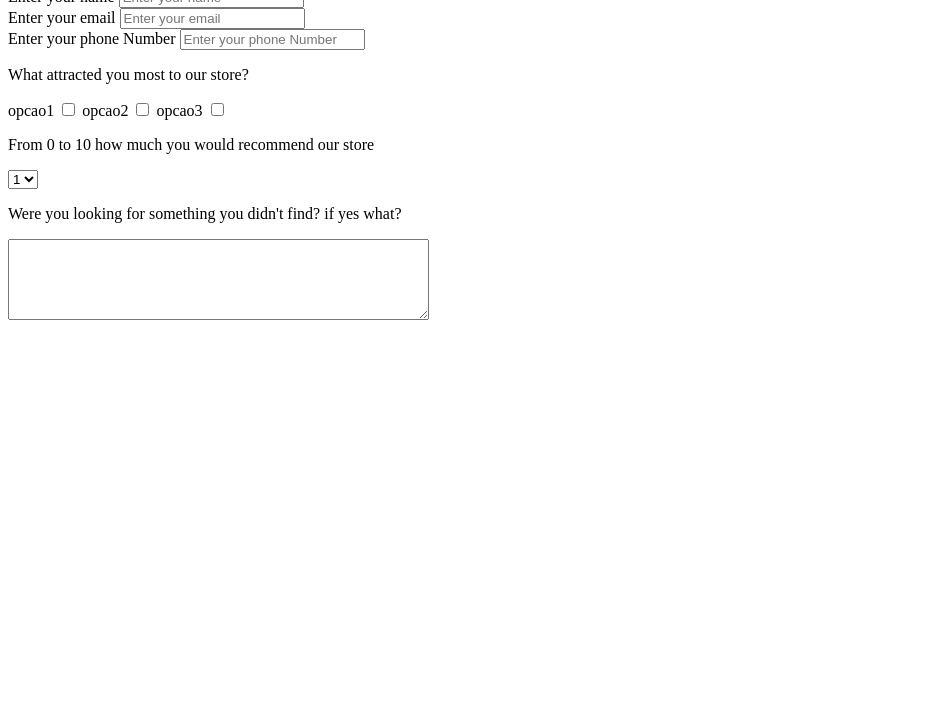
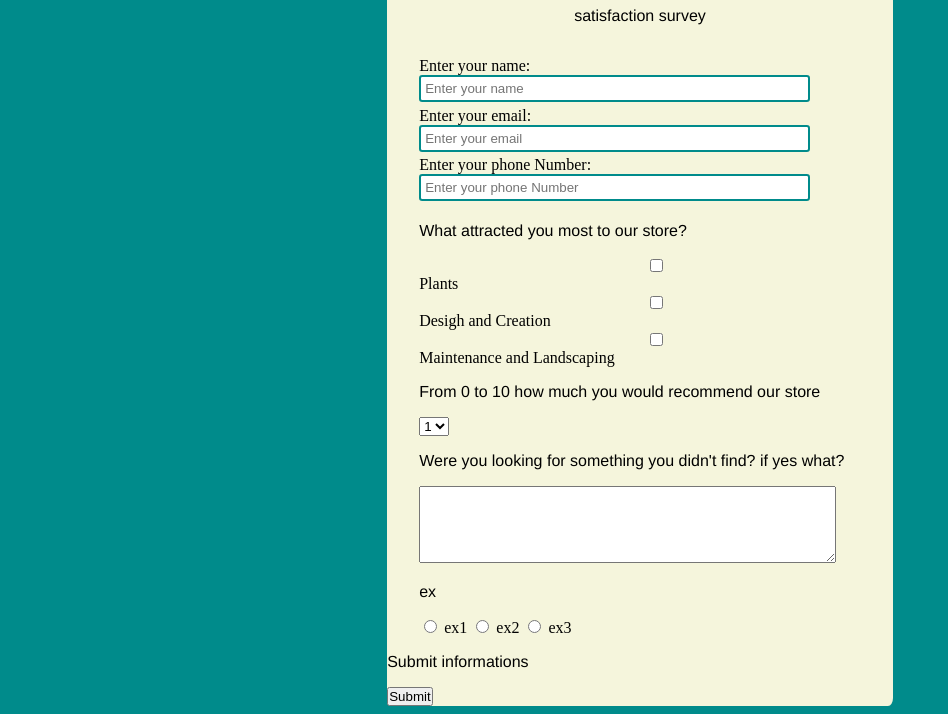
Before and after one commit to erikalps/formulario-freeCodeCamp, a plain HTML site: page index.html in a window 1280 px wide. Shown: the part 127-841 px from the top of the page, without its empty margins (0-948 px from the left). Before the commit the page ends 800 px from the top, so only its background shows below. Drawn offline with Linux system fonts and the light colour scheme.

Commit message:
dei inicio ao style da pagina

```diff
--- a/index.html
+++ b/index.html
@@ -4,6 +4,7 @@
     <meta charset="UTF-8">
     <meta name="viewport" content="width=device-width, initial-scale=1.0">
     <title>Lucky Shrub-form</title>
+    <link rel="stylesheet" href="style.css">
 </head>
 <body>
     <div class="container">
@@ -12,37 +13,40 @@
             <p id="description">satisfaction survey</p>
         </header>
         <form id="survery-form">
-            <div class="customer information"> <!--informacoes do cliente-->
-                <div>
-                    <label for="name" name ="name">Enter your name</label>
+             <!--informacoes do cliente-->
+                <div class="customerInformation">
+                    <label for="name" name ="name">Enter your name:</label>
                     <input type="text" id="name" placeholder="Enter your name" class="inpute-customer" required>
                 </div>
-                <div>
-                    <label for="email" name ="email">Enter your email</label>
+
+                <div class="customerInformation">
+                    <label for="email" name ="email">Enter your email:</label>
                     <input type="email" id="email" placeholder="Enter your email" class="inpute-customer" required>
                 </div>
-                <div>
-                    <label for="number" name ="phone-number" >Enter your phone Number</label>
+
+                <div class="customerInformation">
+                    <label for="number" name ="phone-number" >Enter your phone Number:</label>
                     <input type="tel"   id="number" placeholder="Enter your phone Number" class="inpute-customer" pattern="[+]{1}[0-9]{11,14}" >
+
                 </div>
 
-            </div>
+
+            <div class="checkBox"> <!--checkBox -->
+                <p> What attracted you most to our store? </p>
+                <input type="checkbox" id="opcao3" value ="opcao3" name ="opcao3">
+                <label for="opcao3">Plants</label>
+                <input type="checkbox" id="opcao2" value ="opcao2" name ="opcao2">
+                <label for="opcao2">Desigh and Creation</label>
+                <input type="checkbox" id="opcao1" value ="opcao1" name ="opcao1">
+                <label for="opcao1">Maintenance and Landscaping</label>
 
 
-            <div id="dropdown"> <!--checkBox -->
-                <p> What attracted you most to our store? </p>
-                <label for="opcao1">opcao1</label>
-                <input type="checkbox" id="opcao1" value ="opcao1" name ="opcao1">
-                <label for="opcao2">opcao2</label>
-                <input type="checkbox" id="opcao2" value ="opcao2" name ="opcao2">
-                <label for="opcao3">opcao3</label>
-                <input type="checkbox" id="opcao3" value ="opcao3" name ="opcao3">
 
             </div>
 
             <div> <!--Menu suspenso-->
                 <p>From 0 to 10 how much you would recommend our store</p>
-                <select id="dropdown" name="">
+                <select id="dropdown" name="dropdown">
                     <option value="">1</option>
                     <option value="">2</option>
                     <option value="">3</option>
@@ -56,6 +60,22 @@
                 <p>Were you looking for something you didn't find? if yes what?</p>
                 <textarea name="" rows="5" cols="50"></textarea>
             </div>
+            <!--input radio-->
+            <div>
+               <P>ex</P>
+
+               <input type="radio" id="radio1" value="radio1">
+               <label for="radio1" name="radio1"ex1>ex1</label>
+               <input type="radio" id="radio1" value="radio2">
+               <label for="radio2" name="radio1"ex1>ex2</label>
+               <input type="radio" id="radio2" value="radio3">
+               <label for="radio1" name="radio2"ex1>ex3</label>
+            </div>
         </form>
+        <form action="myserver.com" method="post">
+            <p>Submit informations</p>
+            <input type="submit" name="submit" id="submit">
+        </form>
+    </div>
 </body>
 </html>
--- a/style.css
+++ b/style.css
@@ -0,0 +1,51 @@
+*{
+    padding: 0;
+}
+
+body{
+    background-color: #008B8B;
+}
+.container{
+    background-color: #F5F5DC;
+    margin-left: 30%;
+    margin-right: 30%;
+    margin-top: 3%;
+    border-radius: 1%;
+
+}
+
+header{
+    text-align: center;
+    padding: 1em;
+}
+
+p{
+    font-size: 1rem;
+    font-family:'Franklin Gothic Medium', 'Arial Narrow', Arial, sans-serif;
+
+}
+#survery-form{
+    padding-left: 2em;
+
+}
+
+.customerInformation{
+    padding-bottom: 0.3em;
+
+}
+
+.customerInformation input{
+    display: block;
+    width: 80%;
+    padding: 0.3em;
+    border: 2px solid #008B8B;
+    border-radius: 0.2rem;
+
+
+}
+
+.checkBox{
+  display: grid;
+  grid-template-columns: 1fr;
+
+}
```
